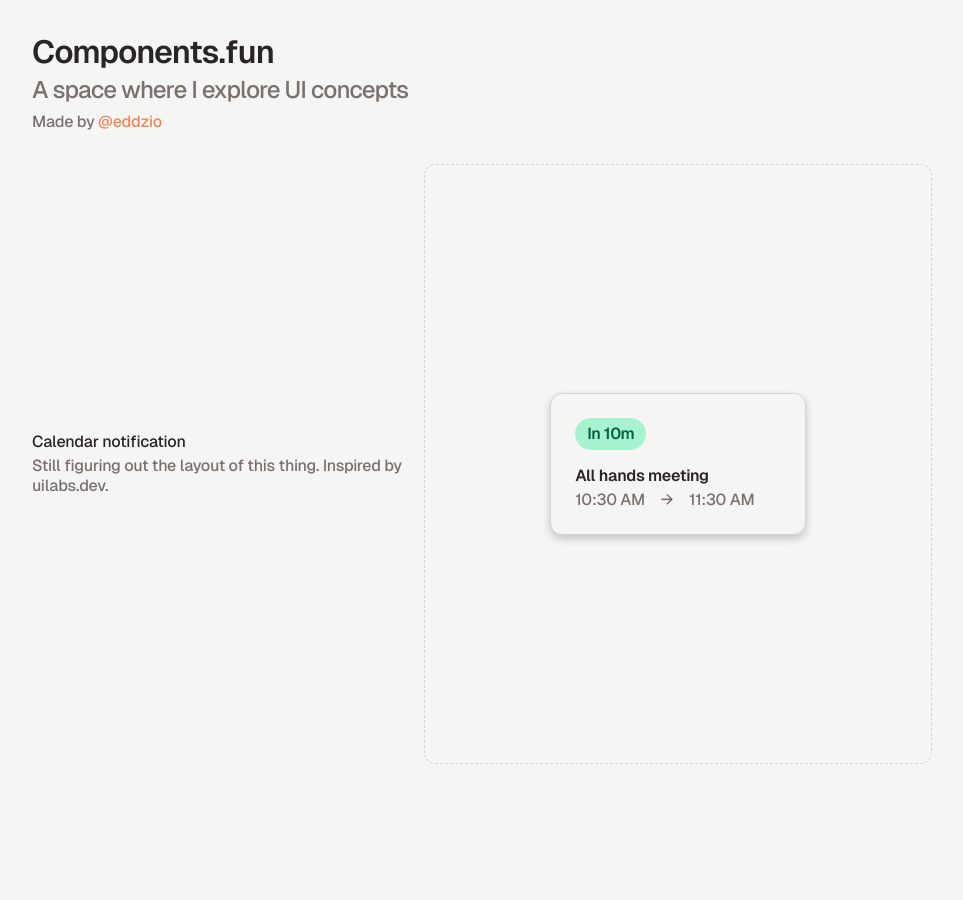
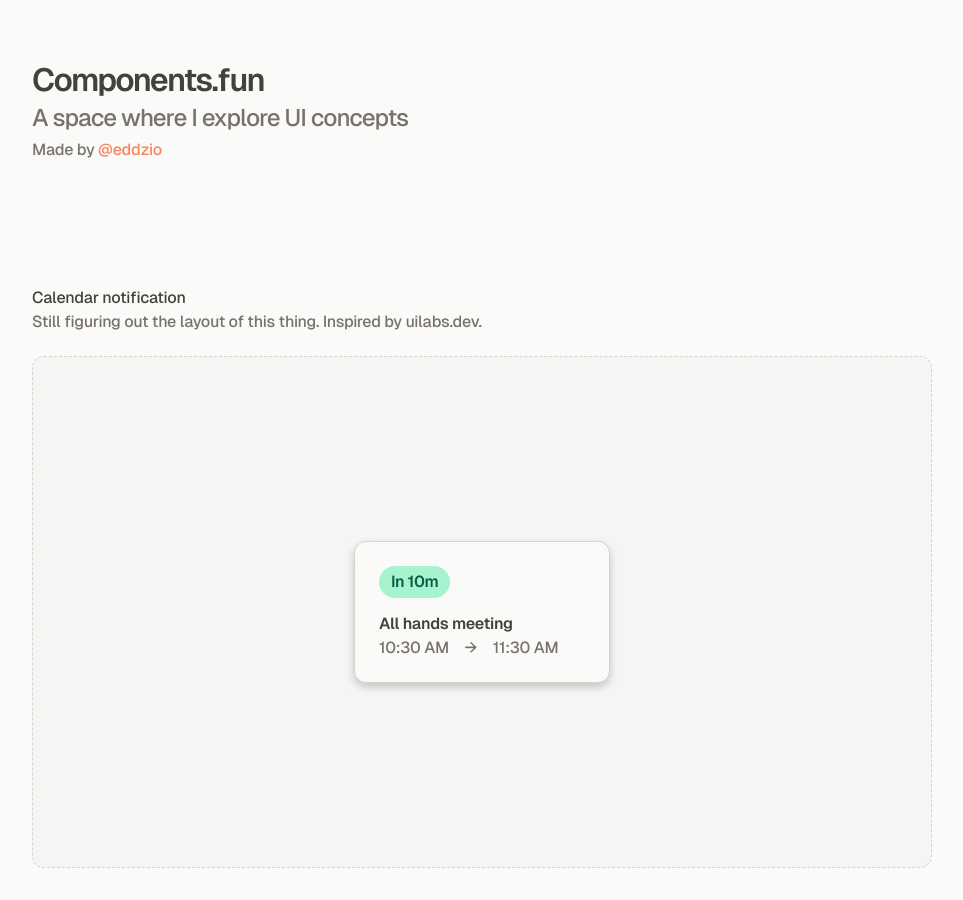
Before and after one commit to eddzio/components, a Next.js app: page / in a window 1280 px wide. Shown: the whole page, without its empty margins (158-1121 px from the left). Before the commit the page ends 800 px from the top, so only its background shows below. Built offline with nearby package versions, Linux system fonts and the light colour scheme.

Commit message:
layout and spacing

```diff
--- /dev/null
+++ b/app/components/pageHeader.tsx
@@ -0,0 +1,13 @@
+import React from "react";
+
+const PageHeader = () => {
+    return (
+        <div className="flex flex-col gap-1 py-16">
+        <h1>Components.fun</h1>
+        <h2>A space where I explore UI concepts</h2>
+        <p className="label-secondary">Made by <a href="https://twitter.com/eddzio">@eddzio</a></p>
+      </div>
+    )
+}
+
+export default PageHeader;
--- a/app/components/section.jsx
+++ b/app/components/section.jsx
@@ -3,15 +3,16 @@ import React from "react";
 const Section = ({title, description, children}) => {
     return (
 
-        <div className="flex sm:flex-row gap-3 flex-col">
-            <div className="flex flex-col gap-1 grow place-content-center">
+        <div className="flex flex-col gap-6">
+            <div className="flex flex-col gap-1 place-content-center">
                 <p className="label-primary">{title}</p>
                 <p className="label-secondary">{description}</p>
             </div>
 
             <div className="
             flex items-center justify-center border border-dashed border-color
-            h-[600px] w-[600px] place-content-center rounded-[12px]
+            h-[512px] w-full place-content-center rounded-[12px]
+            bg-stone-100 dark:bg-stone-950
             ">
                 {children}
             </div>
--- a/app/globals.css
+++ b/app/globals.css
@@ -10,6 +10,17 @@
 }
 
 
+@media (prefers-color-scheme: light) {
+  :root {
+    --background: #fafaf9;
+    --foreground: #292524; /* same as label-primary */
+    --label-primary: #44403c;
+    --label-secondary: #78716c;
+    --label-tertiary: #a8a29e;
+    --border: #d6d3d1;
+    --bg-card: #fafaf9;
+  }
+}
 
 
 @media (prefers-color-scheme: dark) {
@@ -21,21 +32,9 @@
     --label-tertiary: #78716c;
     --border: #44403c;
     --bg-card: #292524;
-
   }
 }
 
-@media (prefers-color-scheme: light) {
-  :root {
-    --background: #f5f5f4;
-    --foreground: #292524; /* same as label-primary */
-    --label-primary: #292524;
-    --label-secondary: #78716c;
-    --label-tertiary: #a8a29e;
-    --border: #d6d3d1;
-    --bg-card: #f5f5f4;
-  }
-}
 
 
 
@@ -50,7 +49,7 @@ h1 {
   font-size: 32px;
   line-height: 32px;
   font-weight: 600;
-  letter-spacing: -1px;
+  letter-spacing: -1.7px;
 }
 
 h2 {
--- a/app/page.tsx
+++ b/app/page.tsx
@@ -1,7 +1,7 @@
 import Image from "next/image";
 import Section from "./components/section";
 import CalendarNotification from "./components/calendarNotification";
-
+import PageHeader from "./components/pageHeader";
 export default function Home() {
   return (
     <div className="flex flex-col justify-center min-h-screen bg-[background-color:var(--background)] font-[family-name:var(--font-geist-sans)] px-8">
@@ -10,17 +10,16 @@ export default function Home() {
       <main className="flex flex-col gap-8 row-start-2 w-[900px] mx-auto">
 
 {/* Page header */}
-        <div className="flex flex-col gap-1">
-          <h1>Components.fun</h1>
-          <h2>A space where I explore UI concepts</h2>
-          <p className="label-secondary">Made by <a href="https://twitter.com/eddzio">@eddzio</a></p>
-        </div>
+<PageHeader />
 
-        <Section title="Calendar notification" description="Still figuring out the layout of this thing. Inspired by uilabs.dev.">
-          <CalendarNotification />
-        </Section>
+        <div className="flex flex-col gap-16 py-8">
+
+          <Section title="Calendar notification" description="Still figuring out the layout of this thing. Inspired by uilabs.dev.">
+            <CalendarNotification />
+          </Section>
 
 
+        </div>
 
       </main>
 
```
